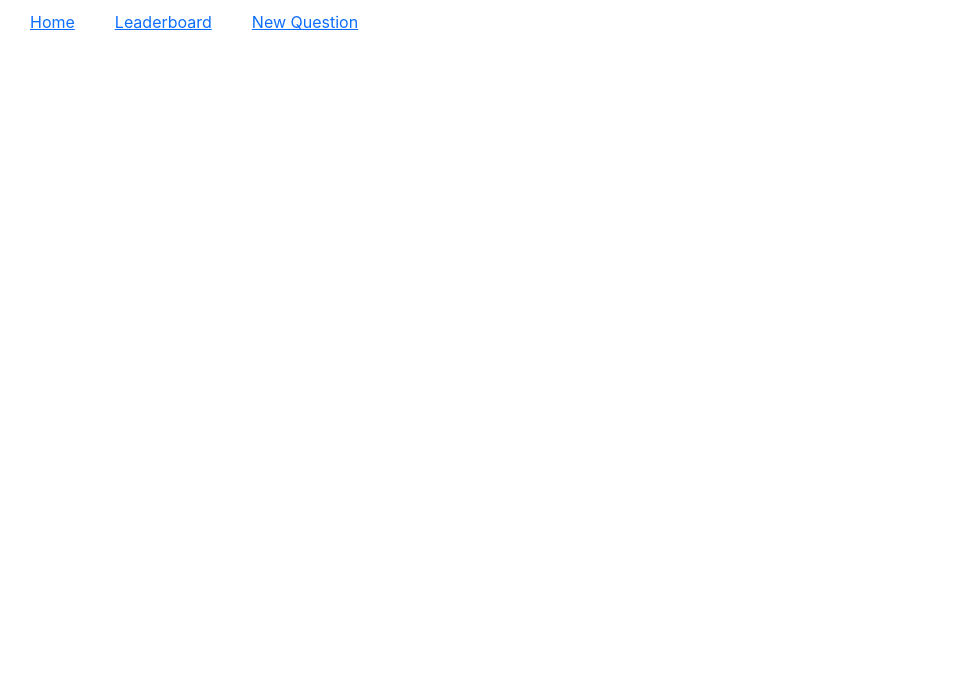
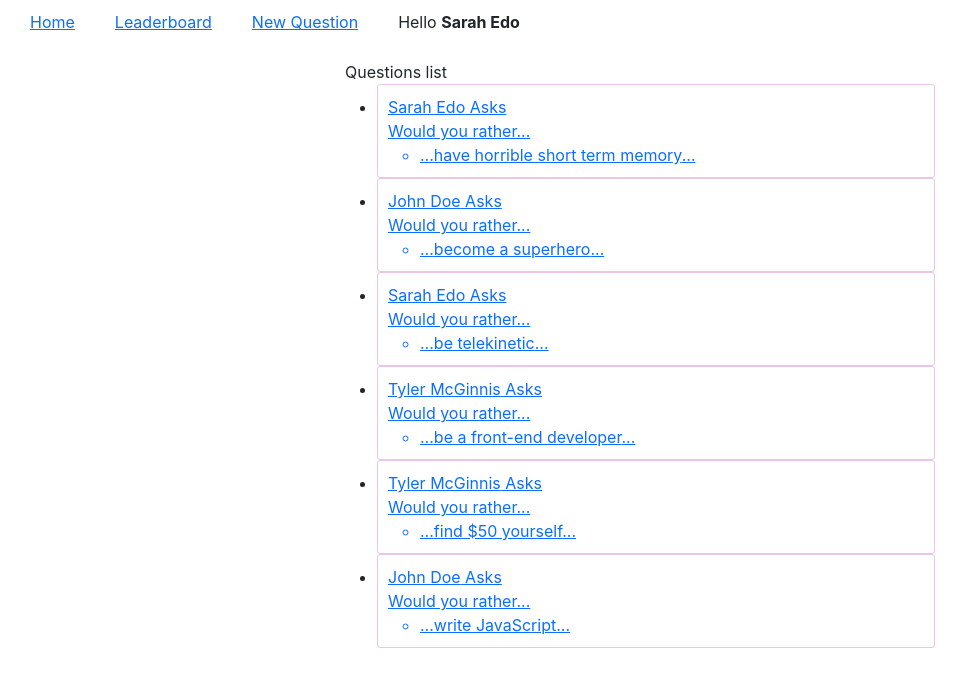
Before and after one commit to mohahdy/would-you-rather-project, a React (Create React App) app: page / in a window 1280 px wide. Shown: the top 686 px of the page, without its empty margins (0-967 px from the left). Built offline with nearby package versions, Linux system fonts and the light colour scheme.

Commit message:
fixed userName bug in the Navig component

```diff
--- a/src/components/App.js
+++ b/src/components/App.js
@@ -1,24 +1,38 @@
-import {connect} from 'react-redux';
-import React,{ useEffect,Fragment } from 'react';
+import {useSelector,useDispatch} from 'react-redux';
+import React,{ useEffect,Fragment,useLayoutEffect } from 'react';
 import handleGetUsers from '../actions/users'
 import handleGetQuestions from '../actions/questions';
 import setAuthedUser from '../actions/authedUser'
 import LoginPage from './LoginPage'
-import Nav from './Nav'
+import Navig from './Nav'
 import {BrowserRouter as Router,Routes,Route} from 'react-router-dom'
-function App(props) {
+import Home from './Home'
+export default function App(props) {
+  const users = useSelector(({users})=>users)
+  const questions = useSelector(({questions})=>Object.keys(questions))
+  const authedUser = useSelector(({authedUser})=>authedUser)
+  let authedUserName=(users[authedUser]!==undefined)?users[authedUser].name:null;
+  const dispatch = useDispatch()
   useEffect(() =>{
       // eslint-disable-next-line react-hooks/exhaustive-deps
-  props.dispatch(handleGetUsers())},[])
+  dispatch(handleGetUsers())},[])
 
 
 useEffect(() =>{
+dispatch(handleGetQuestions())
   // eslint-disable-next-line react-hooks/exhaustive-deps
-props.dispatch(handleGetQuestions())},[])
-props.dispatch(setAuthedUser('sarahedo'))
+},[])
+useEffect(() =>{dispatch(setAuthedUser('sarahedo'))},[])
+useEffect(()=>{
+  authedUserName=(users[authedUser]!==undefined)?users[authedUser].name:null;
+  console.log('useEFFECT funct ::users[authedUser] : ', users[authedUser])
+  console.log('useEFFECT funct ::authedUser :',authedUser)
+},[users,authedUser])
+console.log("props inside App: ", props)
   return (
     <Router>
-    <Nav/>
+    {authedUser?<Navig username ={authedUserName} />:<h1>Would You Rather...? APP</h1>}
+    <Home/>
     </Router>
     // <div >
     //   <header >
@@ -45,9 +59,9 @@ props.dispatch(setAuthedUser('sarahedo'))
   );
 }
 
-function mapStateToProps({users,questions,authedUser}) {
-  return {users: Object.keys(users),
-  questions: Object.keys(questions),
-authedUser};
-}
-export default connect(mapStateToProps)(App);
+// function mapStateToProps({users,questions,authedUser}) {
+//   return {users: Object.keys(users),
+//   questions: Object.keys(questions),
+// authedUser};
+// }
+// export default connect(mapStateToProps)(App);
--- a/src/components/Home.js
+++ b/src/components/Home.js
@@ -0,0 +1,18 @@
+import React from "react";
+import {useSelector} from 'react-redux'
+import QuestionCard from './QuestionCard'
+    export default function Home(props){
+
+    const questions = useSelector((state)=>Object.keys(state.questions))
+    console.log("questions in Home Component",questions)
+return <div className="home-container">
+    Questions list
+       <ul>
+       {questions.map((question)=>(
+         <li key={question}>
+           <QuestionCard id = {question}></QuestionCard>
+         </li>
+       ))}
+       </ul>
+    </div>
+}
--- a/src/components/Nav.js
+++ b/src/components/Nav.js
@@ -1,10 +1,12 @@
-import React from 'react';
+import React,{useEffect} from 'react';
 import { useSelector } from 'react-redux'
 import { Link } from 'react-router-dom'
-export default function Nav(props) {
-    const authedUser = useSelector((state) => state.authedUser)
-    return (
-        <div >
+export default function Navig(props) {
+
+   console.log("NAVIG PROPS: ", props)
+
+
+    return <div >
             <ul className="nav">
                 <li>
                     <Link to='/'>Home </Link>
@@ -15,7 +17,12 @@ export default function Nav(props) {
                 <li>
                     <Link to='/new'>New Question </Link>
                 </li>
+
+                <li className='authedUsernav' >Hello <strong>{props.username}</strong></li>
+
+            </ul>
+            <ul className='authedUsernav'>
             </ul>
         </div>
-    )
+
 }
--- /dev/null
+++ b/src/components/QuestionCard.js
@@ -0,0 +1,21 @@
+import React from "react";
+import {useSelector} from "react-redux";
+import {Link} from 'react-router-dom'
+export default function QuestionCard(props){
+    const questions = useSelector((state)=>state.questions)
+    const {id} = props
+    const authorID = questions[id].author
+    const quesOptionone = questions[id].optionOne.text
+    const authorName = useSelector((state)=>state.users[authorID].name)
+    return(
+        <Link to={`/questions/${id}`} className="question">
+        <div >
+           <div> {authorName} Asks </div>
+            <div>Would you rather...</div>
+            <ul>
+                <li>...{quesOptionone}...</li>
+            </ul>
+        </div>
+        </Link>
+    )
+}
--- a/src/index.css
+++ b/src/index.css
@@ -20,7 +20,33 @@ code {
   justify-content: flex-start;
 
 }
+.question{
+  width: 100%;
+  max-width: 590px;
+  padding: 10px;
+  display: flex;
+  flex-direction: column;
+  margin: 0 auto;
+  border: 1px solid #ebc6eb;
+  border-radius: 3px;
+  cursor: pointer;
+}
 .nav li{
   padding:10px;
   margin-left: 20px;
 }
+
+.home-container{
+  width: 100%;
+  max-width: 590px;
+  margin: 0 auto;
+  display: flex;
+  flex-direction: column;
+}
+
+.authedusernav{
+  display: flex;
+  flex-direction: row;
+  justify-content: flex-end;
+  text-align:right;
+}
```
